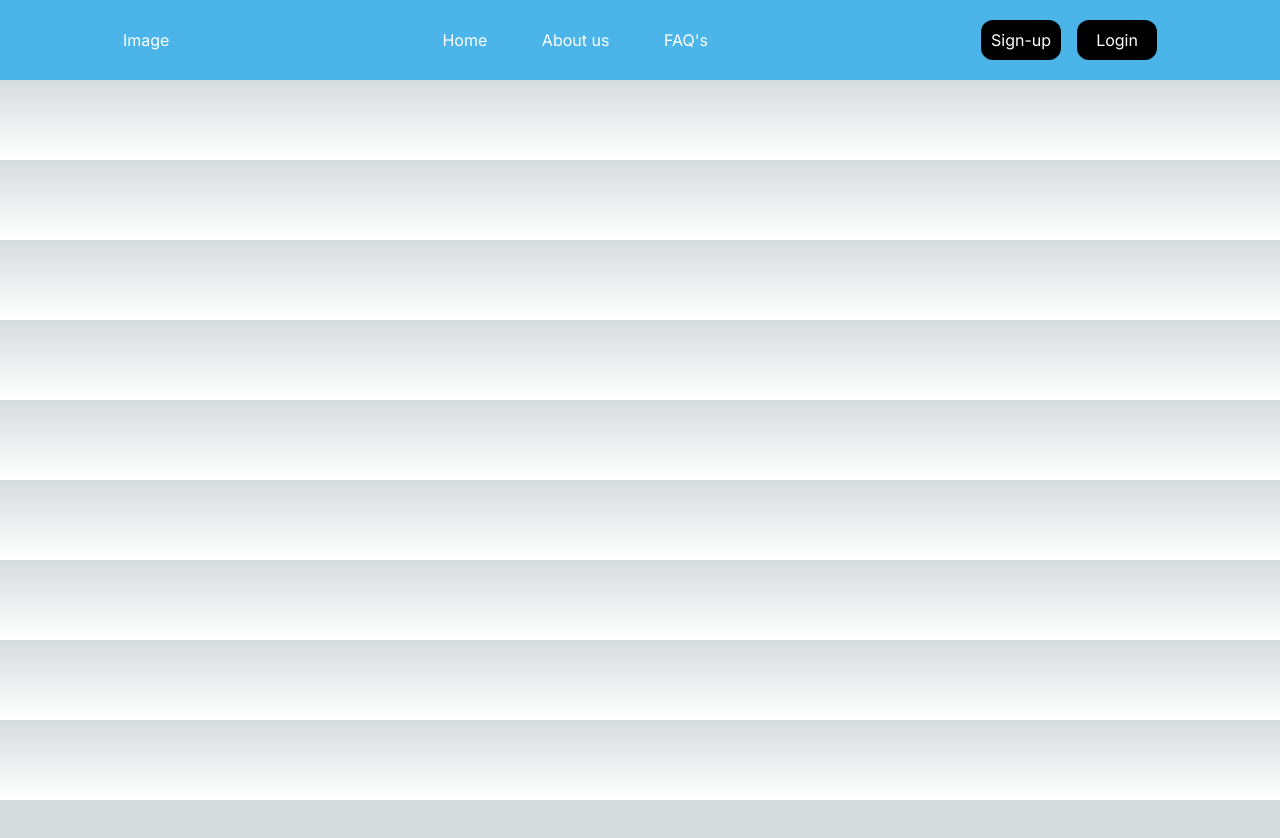
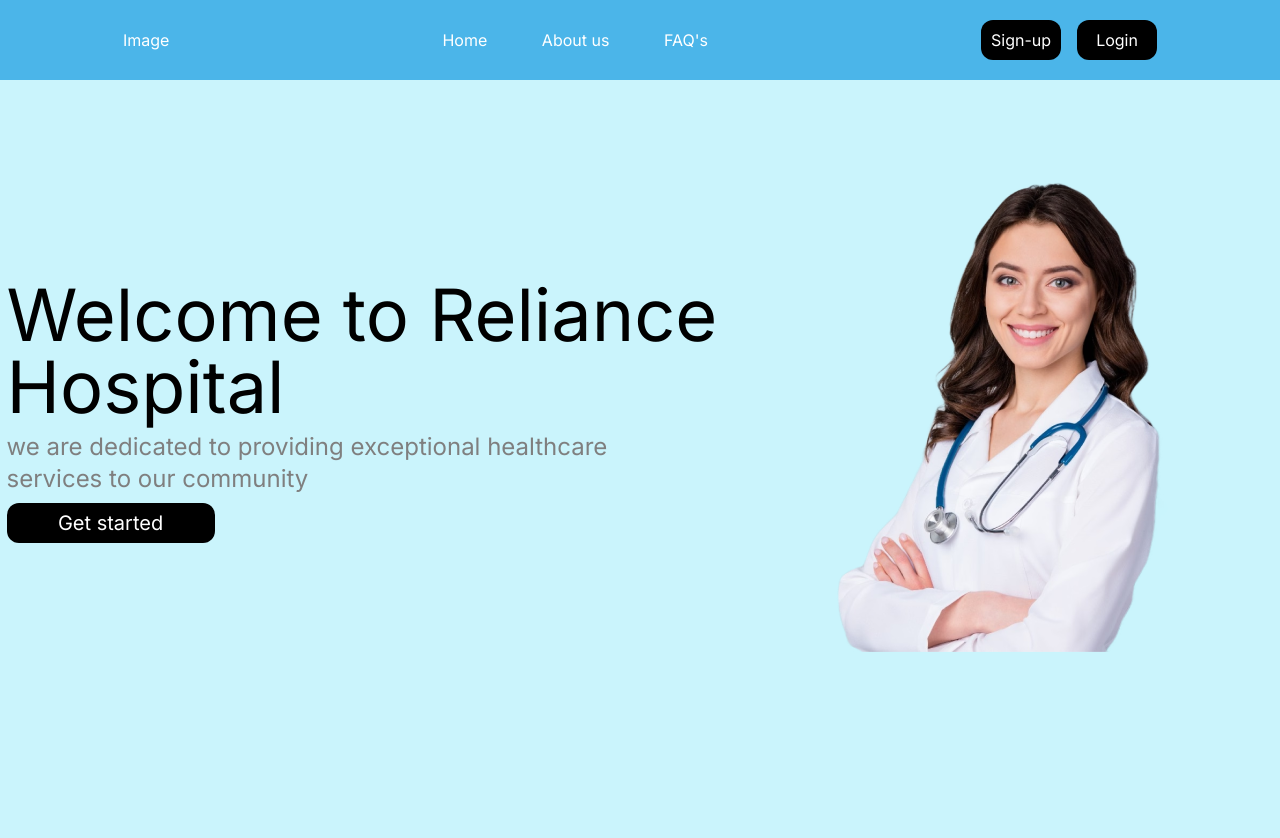
Before and after one commit to Ronexlemon/Healthcare-System-Using-Blockchain, a Next.js app in the folder client/healthblockchain/: page / in a window 1280 px wide. Shown: the top 838 px of the page. Before the commit the page ends 800 px from the top, so only its background shows below. Built offline with nearby package versions, Linux system fonts and the light colour scheme.

Commit message:
hero section

```diff
--- a/client/healthblockchain/src/app/page.tsx
+++ b/client/healthblockchain/src/app/page.tsx
@@ -1,11 +1,12 @@
 import Image from "next/image";
 import Narvbar from "@/components/Narvbar";
 import LandingPage from "@/container/LandingPage";
+import LandingHero from "@/components/landingHero";
 
 export default function Home() {
   return (
     <LandingPage>
-      <div></div>
+      <LandingHero/>
 
     </LandingPage>
 
--- /dev/null
+++ b/client/healthblockchain/src/components/landingHero.tsx
@@ -0,0 +1,34 @@
+import React from "react";
+import Image from "next/image";
+import doc from "../../public/img/doc.png"
+
+export default function   LandingHero(){
+
+    return(
+        <div className=" bg-[#CAF4FC] h-screen  w-full ">
+            <div className="flex justify-around ">
+            <div className="flex flex-col justify-center gap-2 ">
+                <h1 className=" text-7xl ">
+                    Welcome to Reliance <br/>
+                    Hospital
+                </h1>
+                <span className="text-2xl text-[#7F7F7F]">we are dedicated to providing exceptional healthcare <br/>
+                services to our community</span>
+                <div className="flex bg-black text-white h-10 w-52 rounded-xl justify-center items-center ">
+                    <button className="text-center text-xl">Get started</button>
+                </div>
+
+            </div>
+            <div className="flex flex-col">
+                <Image src={doc} alt="" />
+
+            </div>
+
+            </div>
+
+
+
+        </div>
+    )
+
+}
--- a/client/healthblockchain/src/container/LandingPage.tsx
+++ b/client/healthblockchain/src/container/LandingPage.tsx
@@ -7,10 +7,10 @@ const LandingPage = ({ children }: {
     children: React.ReactNode;
   }) => {
     return (
-        <main className="flex min-h-screen ">
+        <main className="flex flex-col min-h-screen ">
 
         <Narvbar/>
-        <div>{children}
+        <div >{children}
 
       </div>
     </main>
```
Also changed, not shown: client/healthblockchain/public/img/doc.png (added).
